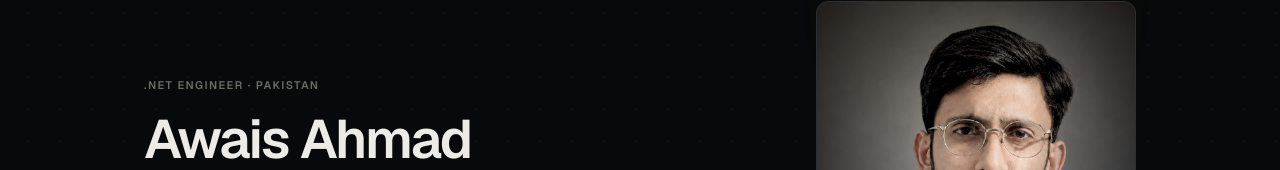
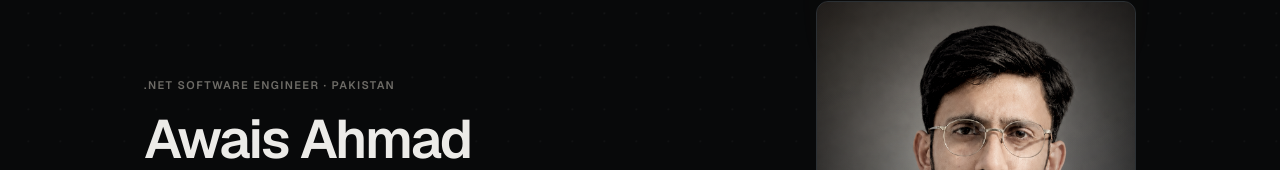
Before and after one commit to awaisahmad-git-hub/Portfolio, a Next.js app: page / in a window 1280 px wide. Shown: the part 143-313 px from the top of the page. Built offline with nearby package versions, Linux system fonts and the light colour scheme; no server answers.

Commit message:
Update job title and resume PDF
Changed job title in site.ts to ".NET Software Engineer" and updated Awais-Ahmad-Software-Engineer.pdf with a new version.

```diff
--- a/src/data/site.ts
+++ b/src/data/site.ts
@@ -9,7 +9,7 @@ export const profile = {
   name: "Awais Ahmad",
   firstName: "Awais",
   lastName: "Ahmad",
-  role: ".NET Engineer",
+  role: ".NET Software Engineer",
   /** One value-focused line. Nothing else belongs in the hero. */
   tagline: "I build .NET applications end to end — from the API layer to the interface.",
   location: "Pakistan",
```
Also changed, not shown: 1 other file (tests, documents, lock files or other folders).
